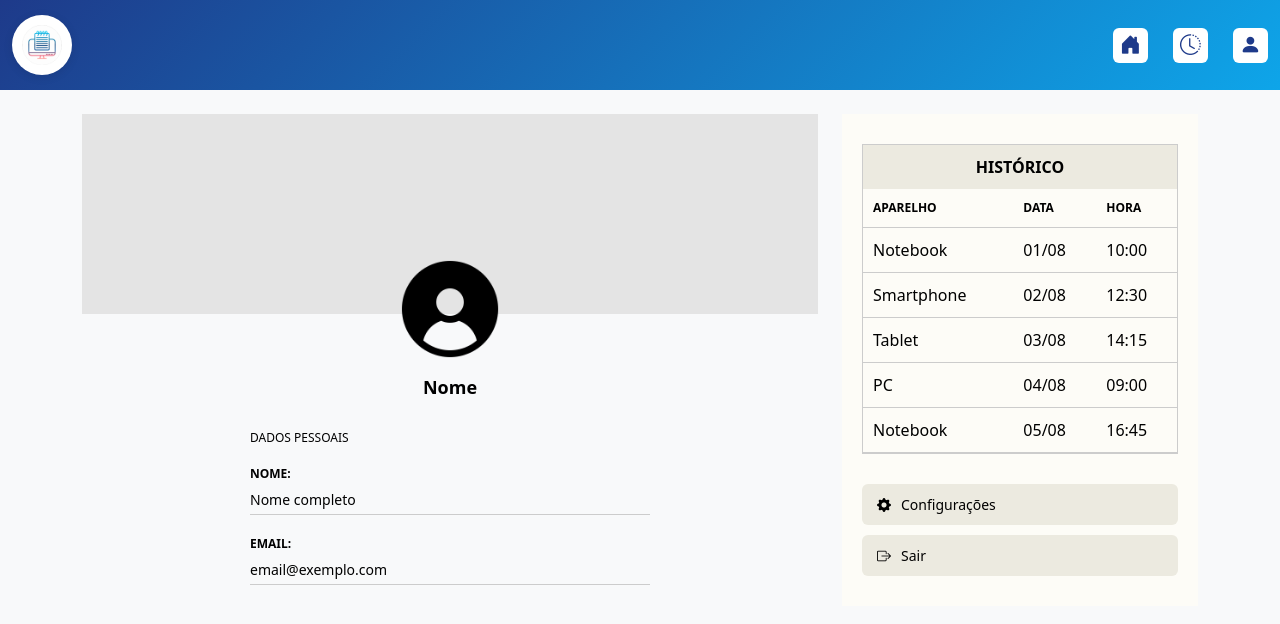
After one commit to Dai4ne/TCC_CEC, a PHP site: page /Front-End_Professor/perfil2_prof.php in a window 1280 px wide. The commit adds this page. Shown: the top 624 px of the page. Run offline with PHP 8.4, Linux system fonts and the light colour scheme.

Commit message:
ARRUMANDO A PÁGINA DE HOME DO PROFESSOR

```diff
--- /dev/null
+++ b/TCC - arquivos com o PHP/Front-End_Professor/perfil2_prof.php
@@ -0,0 +1,285 @@
+<!DOCTYPE html>
+<html lang="pt-BR">
+
+<head>
+    <meta charset="UTF-8" />
+    <meta name="viewport" content="width=device-width, initial-scale=1.0" />
+    <title>CEC</title>
+    <link href="https://cdn.jsdelivr.net/npm/bootstrap@5.3.0/dist/css/bootstrap.min.css" rel="stylesheet">
+    <link rel="stylesheet" href="https://cdn.jsdelivr.net/npm/bootstrap-icons@1.13.1/font/bootstrap-icons.min.css">
+
+    <style>
+        body {
+            margin: 0;
+            padding: 0;
+            background: #f8f9fa;
+        }
+
+        .header {
+            background: linear-gradient(135deg, #1e3a8a 0%, #0ea5e9 100%);
+            padding: 15px 0;
+            display: flex;
+            align-items: center;
+        }
+
+        .logo-container {
+            background: white;
+            border-radius: 50%;
+            width: 60px;
+            height: 60px;
+            display: flex;
+            align-items: center;
+            justify-content: center;
+            box-shadow: 0 2px 10px rgba(0, 0, 0, 0.1);
+        }
+
+        .logo-container img {
+            width: 40px;
+            height: 40px;
+        }
+
+        .nav-icons {
+            display: flex;
+            gap: 25px;
+            align-items: center;
+        }
+
+        .nav-icon {
+            width: 35px;
+            height: 35px;
+            background: white;
+            border-radius: 6px;
+            display: flex;
+            align-items: center;
+            justify-content: center;
+            cursor: pointer;
+            transition: 0.3s;
+        }
+
+        .nav-icon i {
+            font-size: 1.3rem;
+            color: #1e3a8a;
+        }
+
+        .nav-icon:hover {
+            transform: translateY(-2px);
+            box-shadow: 0 4px 12px rgba(0, 0, 0, 0.15);
+        }
+
+        .topo-cinza {
+            background-color: #e4e4e4;
+            height: 200px;
+            width: 100%;
+        }
+
+        #perfil {
+            margin-top: -60px;
+        }
+
+        .nome {
+            font-size: 18px;
+            font-weight: bold;
+            margin-top: 10px;
+            color: #000;
+        }
+
+        .dados {
+            text-align: left;
+            max-width: 400px;
+            margin: 30px auto 0 auto;
+        }
+
+        .dados h2 {
+            font-size: 12px;
+            color: #000;
+            margin-bottom: 20px;
+        }
+
+        .campo {
+            margin-bottom: 20px;
+        }
+
+        .campo label {
+            display: block;
+            font-size: 12px;
+            font-weight: bold;
+            margin-bottom: 2px;
+            color: #000;
+        }
+
+        .valor {
+            border-bottom: 1px solid #ccc;
+            padding: 4px 0;
+            font-size: 14px;
+            color: #000;
+            margin: 0;
+        }
+
+        .historico-container {
+            padding: 30px 20px;
+            background-color: #fdfcf7;
+        }
+
+        .tabela {
+            background-color: #fdfcf7;
+            border: 1px solid #ccc;
+        }
+
+        .titulo-tabela {
+            background-color: #eceae0;
+            text-align: center;
+            font-weight: bold;
+            padding: 10px 0;
+            color: #000;
+        }
+
+        table {
+            width: 100%;
+            border-collapse: collapse;
+        }
+
+        thead th {
+            font-size: 12px;
+            color: #000;
+            border-bottom: 1px solid #ccc;
+            padding: 10px;
+            text-align: left;
+        }
+
+        tbody td {
+            height: 40px;
+            border-bottom: 1px solid #ccc;
+            padding: 10px;
+            color: #000;
+        }
+
+        .botoes {
+            margin-top: 30px;
+            display: flex;
+            flex-direction: column;
+            gap: 10px;
+        }
+
+        .btn {
+            display: flex;
+            align-items: center;
+            gap: 10px;
+            background-color: #eceae0;
+            border: none;
+            padding: 10px 15px;
+            font-size: 14px;
+            cursor: pointer;
+            border-radius: 6px;
+            color: #000;
+        }
+
+        @media (max-width: 768px) {
+            .nav-icons {
+                justify-content: center;
+                margin-top: 10px;
+            }
+
+            .logo-container {
+                width: 50px;
+                height: 50px;
+            }
+
+            .nav-icon {
+                width: 30px;
+                height: 30px;
+            }
+        }
+
+    </style>
+</head>
+
+<body>
+
+    <header class="header">
+        <div class="container-fluid">
+            <div class="row align-items-center">
+
+                <div class="col-6 col-md-3">
+                    <div class="logo-container">
+                        <img src="../Imagens/logo_100.png" alt="logo">
+                    </div>
+                </div>
+
+                <div class="col-6 col-md-9">
+                    <div class="nav-icons justify-content-end">
+                        <div class="nav-icon"><i class="bi bi-house-door-fill"></i></div>
+                        <div class="nav-icon"><i class="bi bi-clock-history"></i></div>
+                        <div class="nav-icon"><i class="bi bi-person-fill"></i></div>
+                    </div>
+                </div>
+
+            </div>
+        </div>
+    </header>
+
+    <div class="container my-4">
+    <div class="row g-4">
+        <main class="col-12 col-lg-8">
+            <div class="topo-cinza"></div>
+
+            <section class="conteudo text-center">
+            <img src="../Imagens/Ícones/foto-perfil.png" alt="" id="perfil" width="110px">
+            <p class="nome">Nome</p>
+
+                <div class="dados">
+                    <h2>DADOS PESSOAIS</h2>
+
+                    <div class="campo">
+                    <label>NOME:</label>
+                    <p class="valor">Nome completo</p>
+                    </div>
+
+                    <div class="campo">
+                    <label>EMAIL:</label>
+                    <p class="valor">email@exemplo.com</p>
+                    </div>
+                </div>
+            </section>
+        </main>
+
+    <aside class="col-12 col-lg-4">
+        <div class="historico-container">
+            <div class="tabela">
+                <div class="titulo-tabela">HISTÓRICO</div>
+
+                <table>
+                    <thead>
+                        <tr>
+                        <th>APARELHO</th>
+                        <th>DATA</th>
+                        <th>HORA</th>
+                        </tr>
+                    </thead>
+                    <tbody>
+                        <tr> <td>Notebook</td><td>01/08</td><td>10:00</td> </tr>
+                        <tr> <td>Smartphone</td><td>02/08</td><td>12:30</td> </tr>
+                        <tr> <td>Tablet</td><td>03/08</td><td>14:15</td> </tr>
+                        <tr> <td>PC</td><td>04/08</td><td>09:00</td> </tr>
+                        <tr> <td>Notebook</td><td>05/08</td><td>16:45</td> </tr>
+                    </tbody>
+                </table>
+            </div>
+
+          <div class="botoes">
+                <button class="btn">
+                <i class="bi bi-gear-fill"></i> Configurações
+                </button>
+
+                <button class="btn">
+                <i class="bi bi-box-arrow-right"></i> Sair
+                </button>
+          </div>
+        </div>
+    </aside>
+
+    </div>
+    </div>
+
+    <script src="https://cdn.jsdelivr.net/npm/bootstrap@5.3.0/dist/js/bootstrap.bundle.min.js"></script>
+
+</body>
```
Also changed, not shown: TCC - arquivos com o PHP/Front-End_Professor/perfil_prof.php (indentation only).
